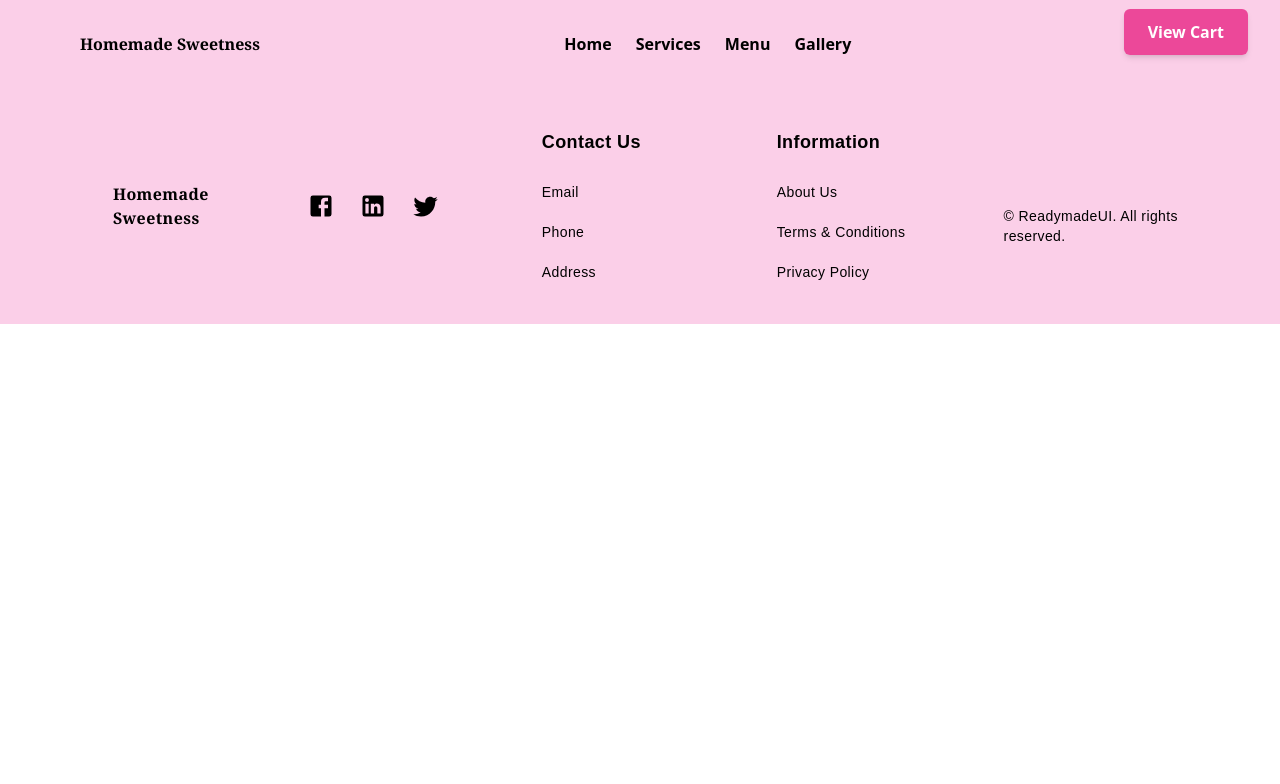
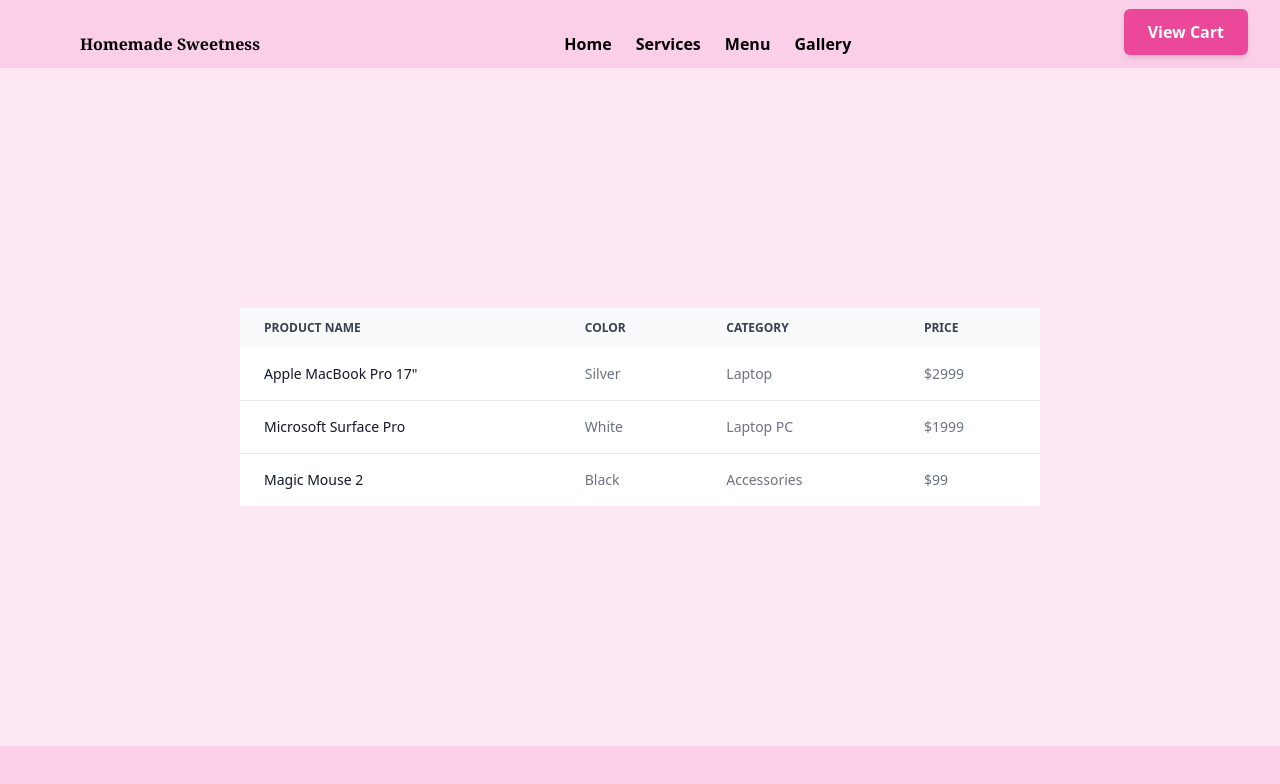
Before and after one commit to dillahmwangi/Cake-shop, a React (Create React App) app: page /payment in a window 1280 px wide. Shown: the top 784 px of the page. Built offline with nearby package versions, Linux system fonts and the light colour scheme; some icons are missing.

Commit message:
changed ui

```diff
--- a/src/Pages/Payment.jsx
+++ b/src/Pages/Payment.jsx
@@ -5,7 +5,7 @@
   return (
     <Layout>
 
-{/* <div class="bg-pink-100 p-60 justify-center">
+<div class="bg-pink-100 p-60 justify-center">
     <table class="w-full text-sm text-left rtl:text-right text-gray-500 dark:text-gray-400">
         <thead class="text-xs text-gray-700 uppercase bg-gray-50 dark:bg-gray-700 dark:text-gray-400">
             <tr>
@@ -68,7 +68,7 @@
             </tr>
         </tbody>
     </table>
-</div> */}
+</div>
 
         </Layout>
   )
```
